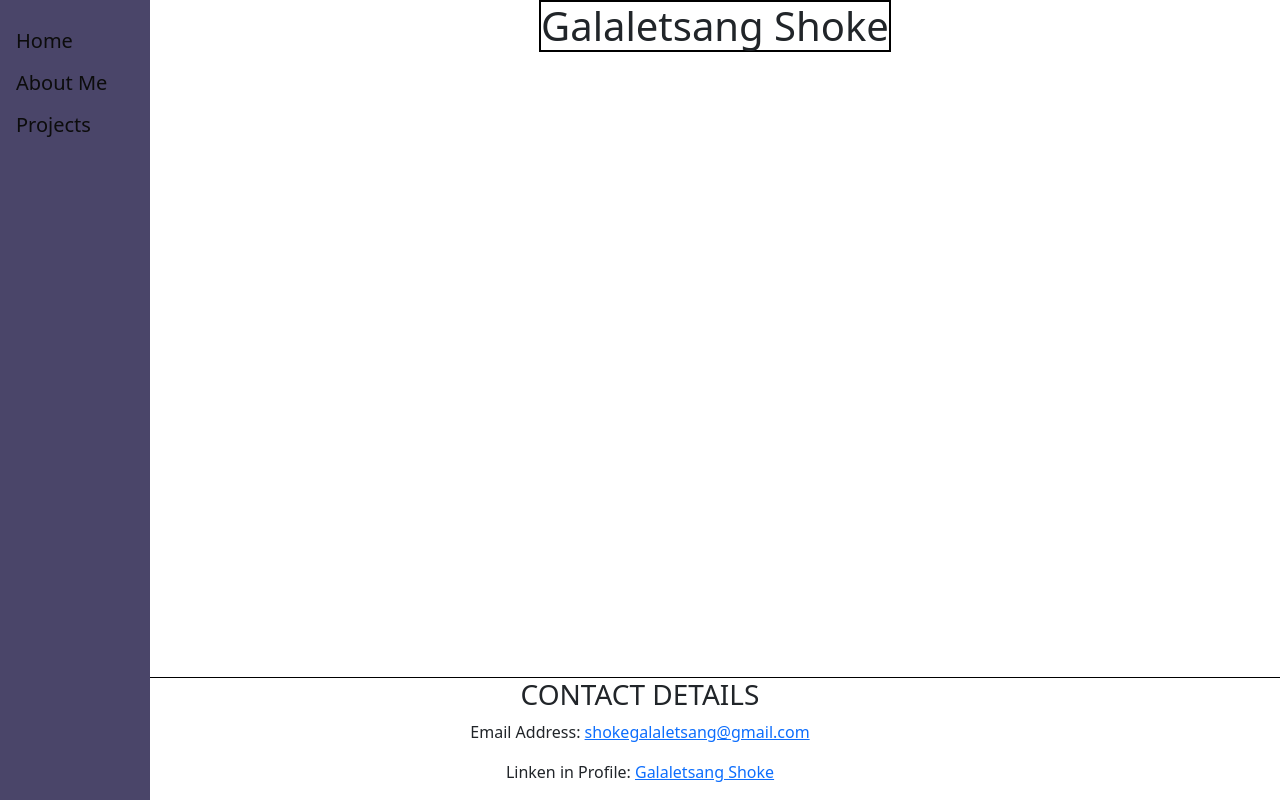
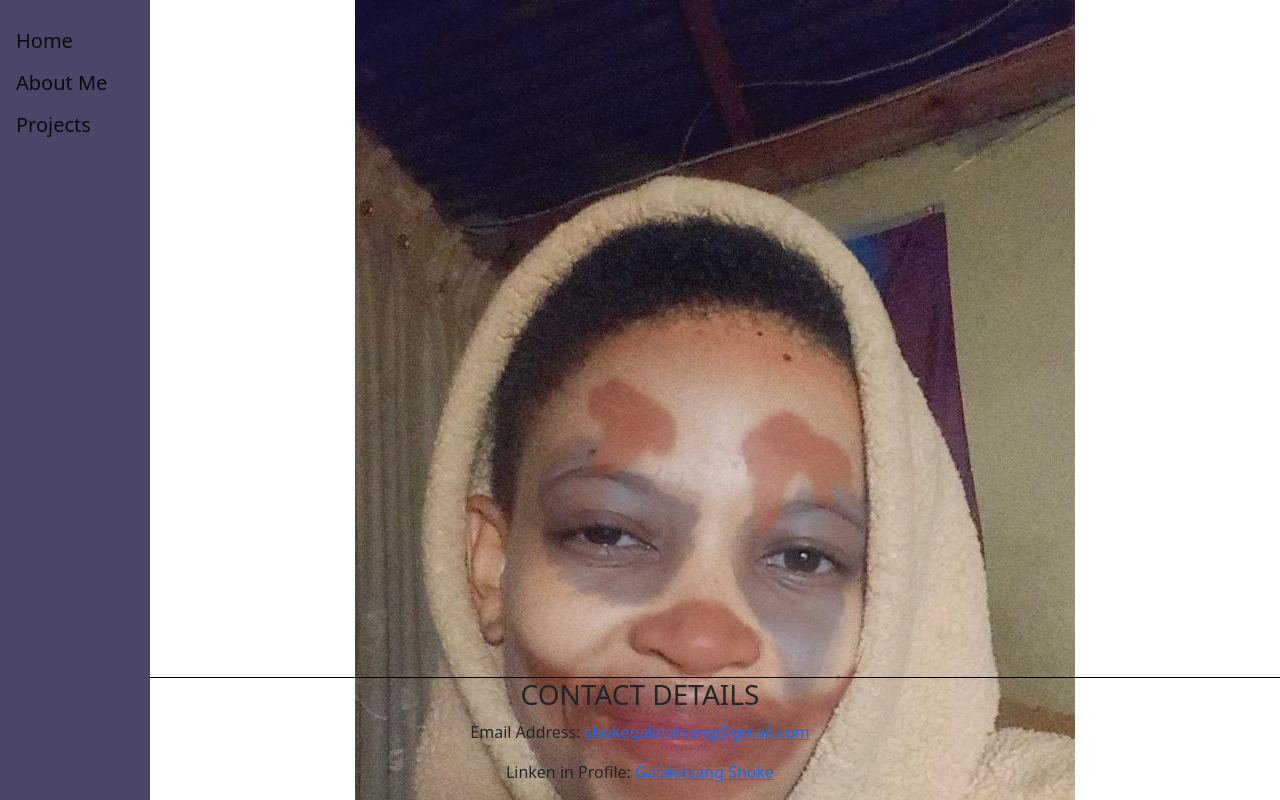
Before and after one commit to justanotherdavie/Portfolio-Website, a plain HTML site: page index.html in a window 1280 px wide. Shown: the top 800 px of the page. Drawn offline with nearby package versions, Linux system fonts and the light colour scheme.

Commit message:
bacground images added

```diff
--- a/index.html
+++ b/index.html
@@ -31,9 +31,15 @@
         </div>
     </header>
     <main>
-        <section class=" intro">
-            <h1>Galaletsang Shoke</h1>
-        </section>
+        <div class="bg-image">
+            <img src="/images/clown_face.webp" alt="Galaletsang">
+        </div>
+        <!-- <div class="bg-text">
+            <section class=" intro">
+                <h1>Galaletsang Shoke</h1>
+            </section>
+        </div> -->
+
     </main>
     <footer>
         <div id="contacts">
```
